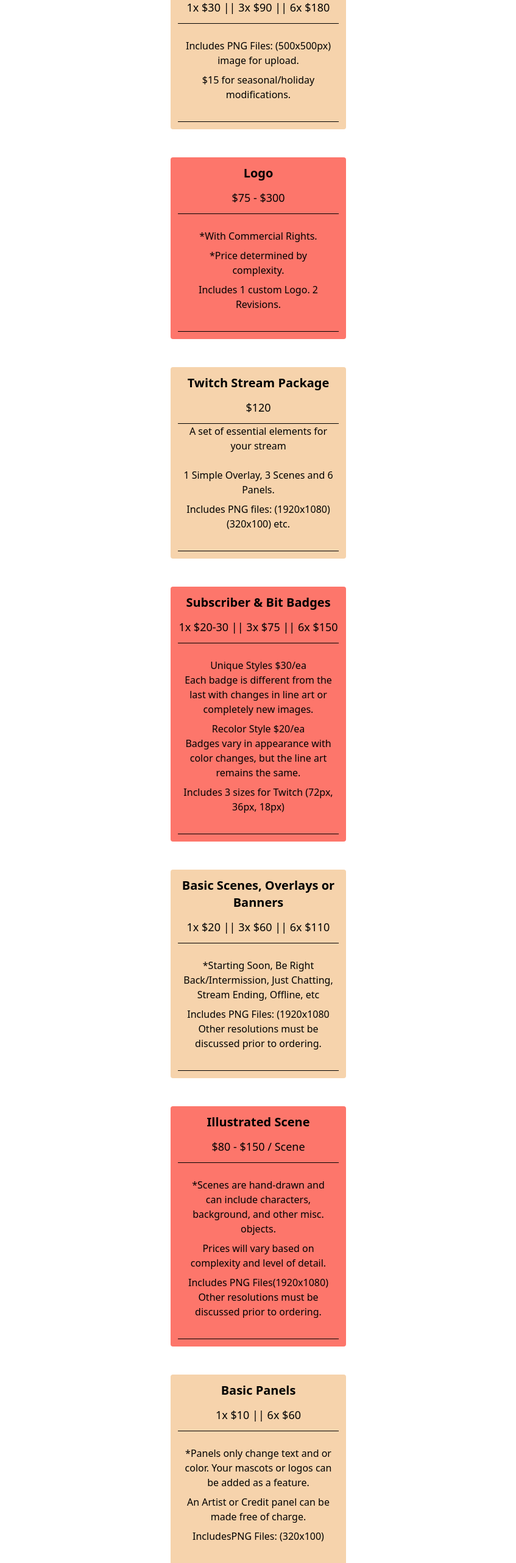
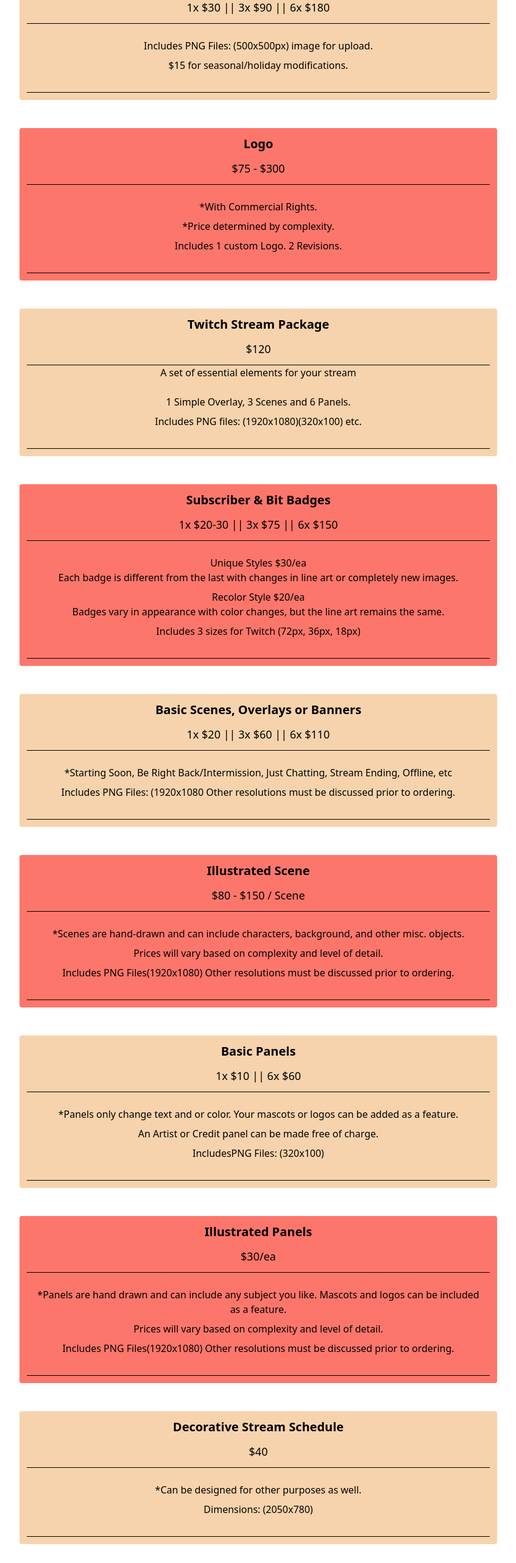
Before and after one commit to Huntthee/next-desert-site, a Next.js app: page /commissions in a window 1280 px wide. Shown: the part 234-2797 px from the top of the page at 61% size, without its empty margins (216-1063 px from the left). Built offline with nearby package versions, Linux system fonts and the light colour scheme; a web font is replaced by a local one.

Commit message:
tweaked desktop styles for commissions, applied desktop styles for waitlist.

```diff
--- a/pages/components/commissions-content.tsx
+++ b/pages/components/commissions-content.tsx
@@ -1,7 +1,7 @@
 export default function CommissionContent() {
   return (
     <>
-      <article className="bg-lorange p-2 mx-1 rounded lg:mx-7 xl:mx-10 xl:mt-7">
+      <article className="bg-lorange p-2 mx-1 rounded lg:mx-7 xl:mx-9 xl:mt-7">
         <h2 className="font-bold xl:text-xl xl:pb-2">Emotes</h2>
         <h3 className="mb-2 xl:text-lg">1x $30 || 3x $90 || 6x $180</h3>
         <hr />
@@ -14,7 +14,7 @@
         <hr />
       </article>
 
-      <article className="bg-salmon p-2 mx-1 rounded lg:mx-7 xl:mx-10">
+      <article className="bg-salmon p-2 mx-1 rounded lg:mx-7 xl:mx-9">
         <h2 className="font-bold xl:text-xl xl:pb-2">Logo</h2>
         <h3 className="mb-2 xl:text-lg">$75 - $300</h3>
         <hr />
@@ -28,7 +28,7 @@
         <hr />
       </article>
 
-      <article className="bg-lorange p-2 mx-1 rounded lg:mx-7 xl:mx-10">
+      <article className="bg-lorange p-2 mx-1 rounded lg:mx-7 xl:mx-9">
         <h2 className="font-bold xl:text-xl xl:pb-2">Twitch Stream Package</h2>
         <h3 className="mb-2 xl:text-lg">$120</h3>
         <hr />
@@ -42,7 +42,7 @@
         <hr />
       </article>
 
-      <article className="bg-salmon p-2 mx-1 rounded lg:mx-7 xl:mx-10">
+      <article className="bg-salmon p-2 mx-1 rounded lg:mx-7 xl:mx-9">
         <h2 className="font-bold xl:text-xl xl:pb-2">Subscriber & Bit Badges</h2>
         <h3 className="mb-2 xl:text-lg">1x $20-30 || 3x $75 || 6x $150</h3>
         <hr />
@@ -64,7 +64,7 @@
         <hr />
       </article>
 
-      <article className="bg-lorange p-2 mx-1 rounded lg:mx-7 xl:mx-10">
+      <article className="bg-lorange p-2 mx-1 rounded lg:mx-7 xl:mx-9">
         <h2 className="font-bold xl:text-xl xl:pb-2">Basic Scenes, Overlays or Banners</h2>
         <h3 className="mb-2 xl:text-lg">1x $20 || 3x $60 || 6x $110</h3>
         <hr />
@@ -83,7 +83,7 @@
         <hr />
       </article>
 
-      <article className="bg-salmon p-2 mx-1 rounded lg:mx-7 xl:mx-10">
+      <article className="bg-salmon p-2 mx-1 rounded lg:mx-7 xl:mx-9">
         <h2 className="font-bold xl:text-xl xl:pb-2">Illustrated Scene</h2>
         <h3 className="mb-2 xl:text-lg">$80 - $150 / Scene</h3>
         <hr />
@@ -103,7 +103,7 @@
         <hr />
       </article>
 
-      <article className="bg-lorange p-2 mx-1 rounded lg:mx-7 xl:mx-10">
+      <article className="bg-lorange p-2 mx-1 rounded lg:mx-7 xl:mx-9">
         <h2 className="font-bold xl:text-xl xl:pb-2">Basic Panels</h2>
         <h3 className="mb-2 xl:text-lg">1x $10 || 6x $60</h3>
         <hr />
@@ -120,7 +120,7 @@
         <hr />
       </article>
 
-      <article className="bg-salmon p-2 mx-1 rounded lg:mx-7 xl:mx-10">
+      <article className="bg-salmon p-2 mx-1 rounded lg:mx-7 xl:mx-9">
         <h2 className="font-bold xl:text-xl xl:pb-2">Illustrated Panels</h2>
         <h3 className="mb-2 xl:text-lg">$30/ea</h3>
         <hr />
@@ -140,7 +140,7 @@
         <hr />
       </article>
 
-      <article className="bg-lorange p-2 mx-1 rounded lg:mx-7 xl:mx-10">
+      <article className="bg-lorange p-2 mx-1 rounded lg:mx-7 xl:mx-9">
         <h2 className="font-bold xl:text-xl xl:pb-2">Decorative Stream Schedule</h2>
         <h3 className="mb-2 xl:text-lg">$40</h3>
         <hr />
@@ -153,7 +153,7 @@
         <hr />
       </article>
 
-      <article className="bg-salmon p-2 mx-1 rounded lg:mx-7 xl:mx-10">
+      <article className="bg-salmon p-2 mx-1 rounded lg:mx-7 xl:mx-9">
         <h2 className="font-bold xl:text-xl xl:pb-2">Poster or Graphic</h2>
         <h3 className="mb-2 xl:text-lg">$30</h3>
         <hr />
@@ -166,7 +166,7 @@
         <hr />
       </article>
 
-      <article className="bg-lorange p-2 mx-1 rounded lg:mx-7 xl:mx-10 xl:mb-8">
+      <article className="bg-lorange p-2 mx-1 rounded lg:mx-7 xl:mx-9 xl:mb-8">
         <h2 className="font-bold xl:text-xl xl:pb-2">Profile Picture / Avatar / Icon</h2>
         <h3 className="mb-2 xl:text-lg">$35</h3>
         <hr />
--- a/pages/components/waitlist-content.tsx
+++ b/pages/components/waitlist-content.tsx
@@ -1,7 +1,7 @@
 export default function WaitlistContent() {
   return (
     <>
-      <section className="text-center lg:flex-wrap">
+      <section className="text-center lg:flex-wrap xl:flex xl:justify-center xl:mt-7">
         <div className="lg:flex lg:justify-center">
           <article className="lg:w-fit">
             <h3 className="font-bold bg-salmon w-fit m-auto px-2 rounded-t">
@@ -35,7 +35,7 @@
         </div>
 
 
-        <article className="lg:w-fit lg:m-auto">
+        <article className="max-h-10 overflow-x-scroll lg:w-fit lg:m-auto xl:m-2">
           <h3 className="font-bold  bg-lorange w-fit m-auto px-2 rounded-t">
             Completed
           </h3>
```
Also changed, not shown: styles/globals.scss (+8 -6 lines), 1 other file (tests, documents, lock files or other folders).
